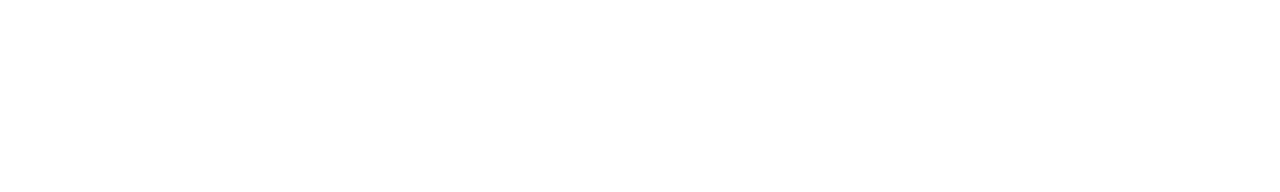
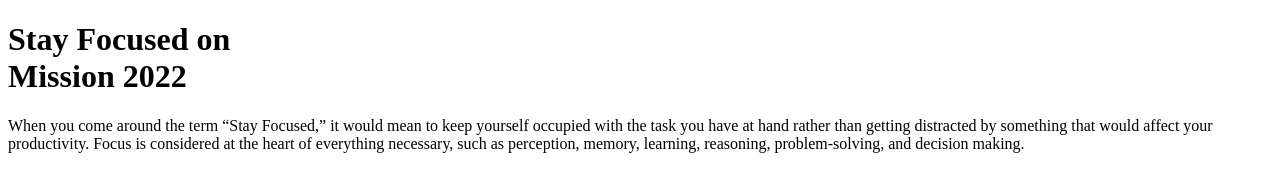
Before and after one commit to pollobkhan/Assignment, a plain HTML site: page index.html in a window 1280 px wide. Drawn offline with Linux system fonts and the light colour scheme.

Commit message:
first-commit

```diff
--- a/index.html
+++ b/index.html
@@ -5,11 +5,18 @@
     <meta charset="UTF-8">
     <meta http-equiv="X-UA-Compatible" content="IE=edge">
     <meta name="viewport" content="width=device-width, initial-scale=1.0">
-    <title>Final Portfolio</title>
+    <link rel="preconnect" href="https://fonts.googleapis.com">
+    <link rel="preconnect" href="https://fonts.gstatic.com" crossorigin>
+    <link href="https://fonts.googleapis.com/css2?family=Abril+Fatface&family=Vidaloka&display=swap" rel="stylesheet">
+    <title>A Portfolio</title>
 </head>
 
 <body>
-
+    <h1>Stay Focused on <br><span>Mission 2022</span></h1>
+    <p>When you come around the term “Stay Focused,” it would mean to keep yourself occupied with the task you have at
+        hand rather than getting distracted by something that would affect your productivity. Focus is considered at the
+        heart of everything necessary, such as perception, memory, learning, reasoning, problem-solving, and decision
+        making.</p>
 </body>
 
 </html>
--- a/style.css
+++ b/style.css
@@ -0,0 +1,11 @@
+body{
+    font-family: 'Abril Fatface', cursive;
+font-family: 'Vidaloka', serif;
+}
+
+h1{
+    font-size: 60px;
+    font-family: 'Yeseva One', cursive;
+    margin-bottom: 30px;
+    text-shadow: 1px 1px 2px #999;
+}
```
